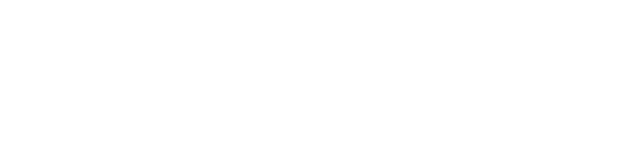
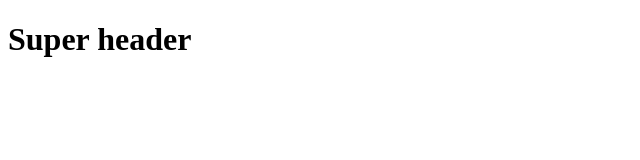
Before and after one commit to Marmyou/github-tutorial, a plain HTML site: page index.html in a window 1280 px wide. Shown: the whole page, without its empty margins (0-640 px from the left). Drawn offline with Linux system fonts and the light colour scheme.

Commit message:
Add header

```diff
--- a/index.html
+++ b/index.html
@@ -5,5 +5,6 @@
     <meta name="viewport" content="width=device-width, initial-scale=1.0" />
     <title>My IT start</title>
   </head>
+  <h1>Super header</h1>
   <body></body>
 </html>
```
